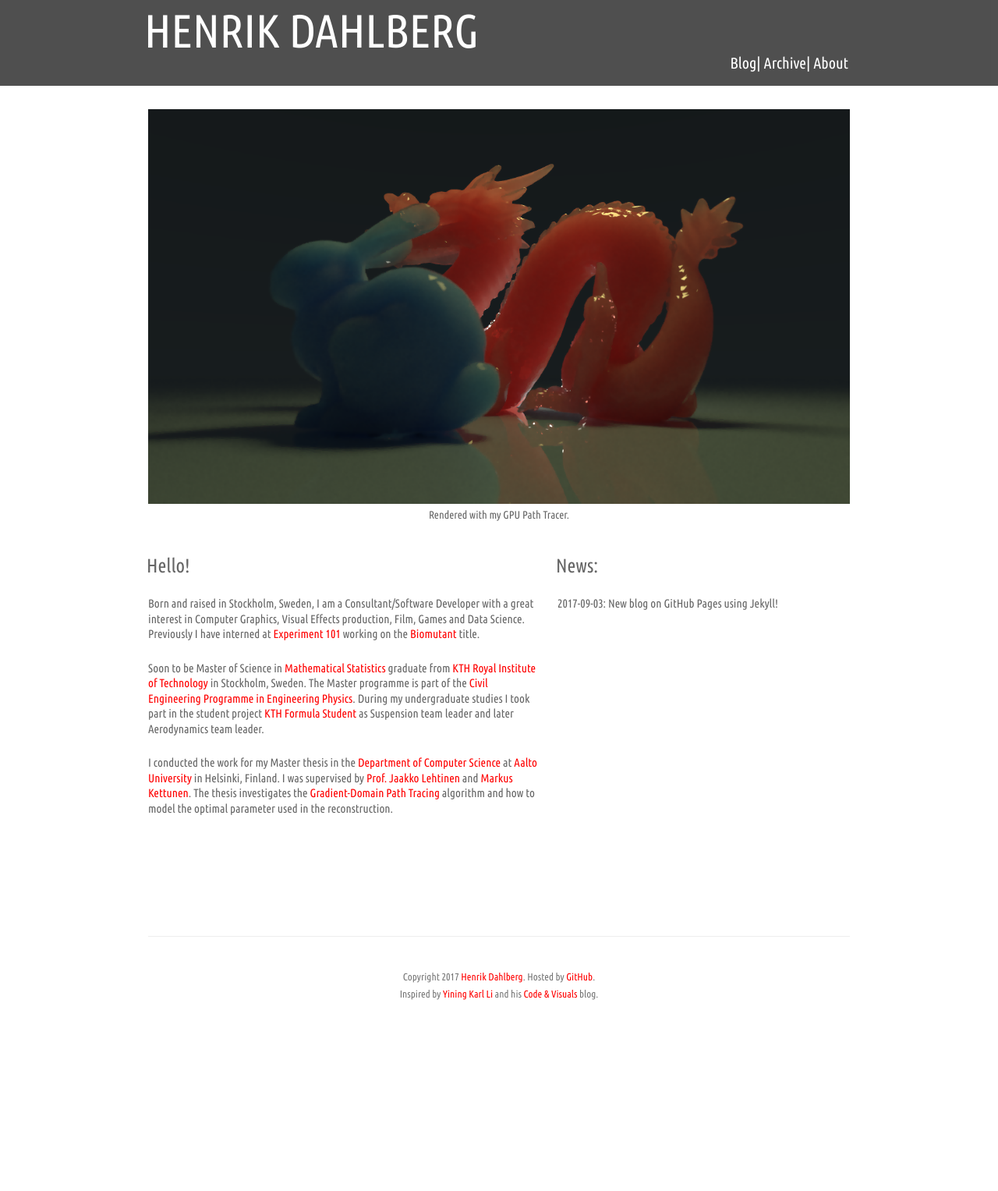
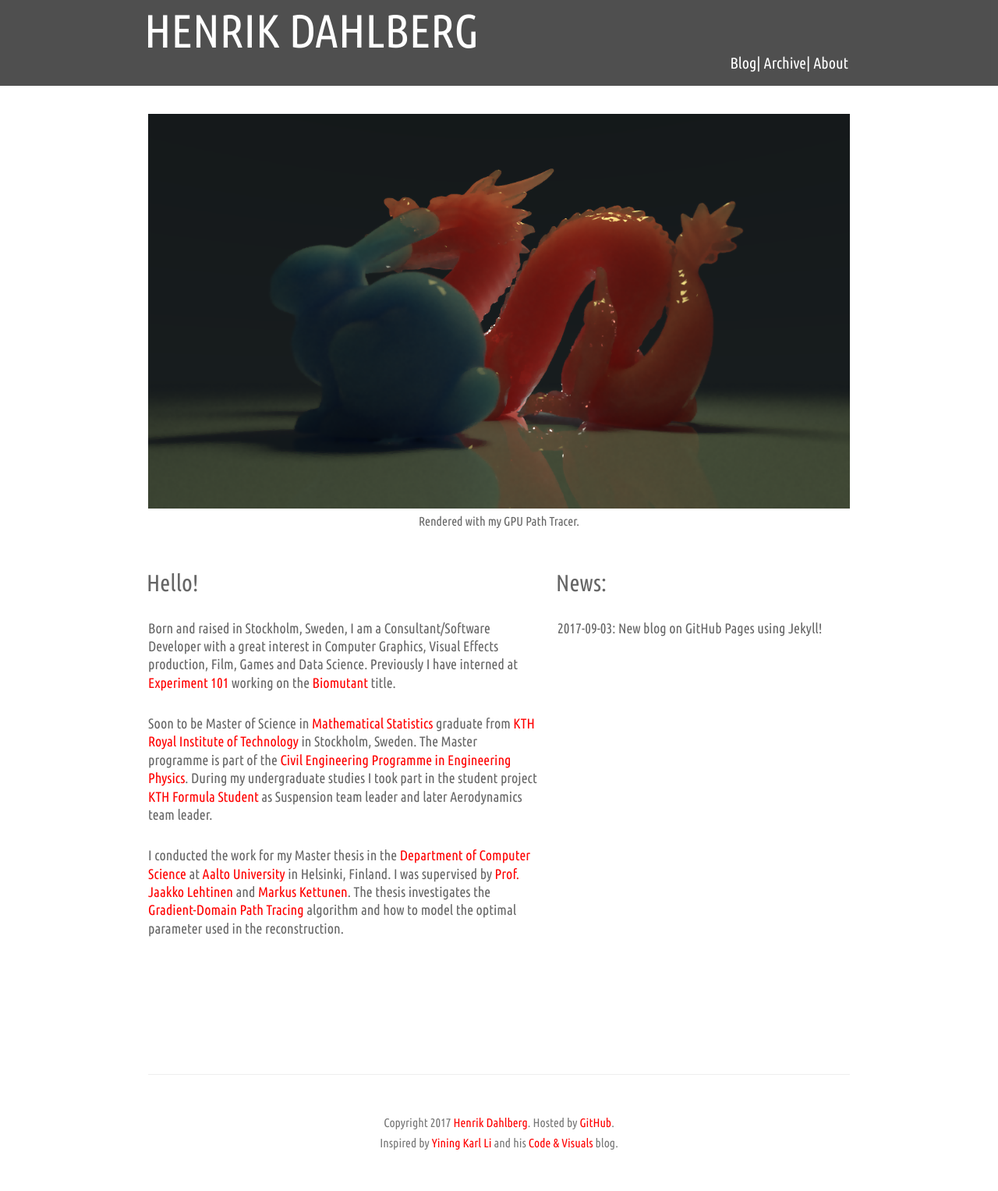
Before and after one commit to henrikdahlberg/henrikdahlberg.github.io, a Jekyll site: the page built from index.html, in a window 1280 px wide. Shown: the whole page at 78% size. Built offline with Jekyll 4.4.1, drawn with Linux system fonts in a browser that asks for light colours; some web fonts are replaced; before the commit the page ends 1325 px from its top, so only the background shows below that.

Commit message:
Adjust font size slightly

```diff
--- a/assets/css/style.css
+++ b/assets/css/style.css
@@ -82,7 +82,7 @@
 html {
     height: 100%;
     max-height: 100%;
-    font-size: 62.5%;
+    font-size: 75%;
 }
 
 body {
--- a/index.html
+++ b/index.html
@@ -12,7 +12,7 @@ page-template: home-template
 			padding-left:9px;
 			padding-right:9px;
 			text-align: center ;
-			font-size:14px;
+			font-size:16px;
 		}
 	</style>
 
```
